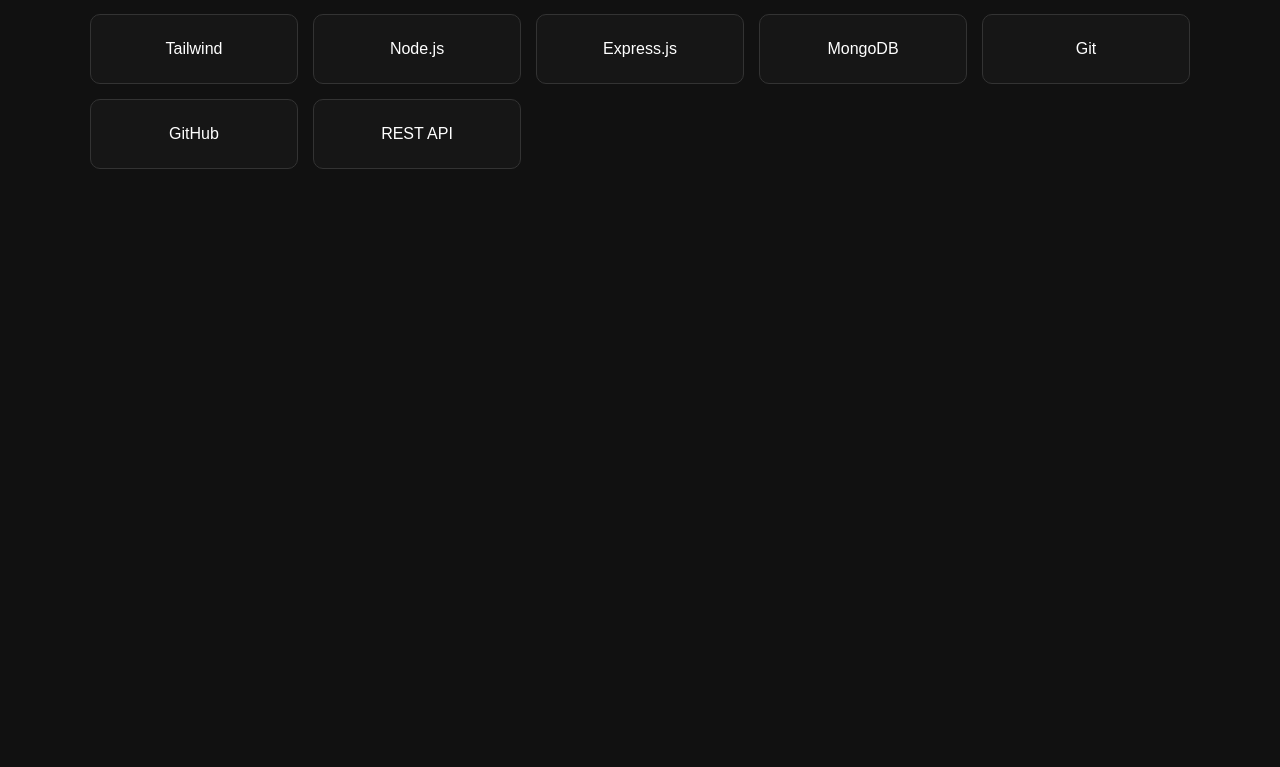
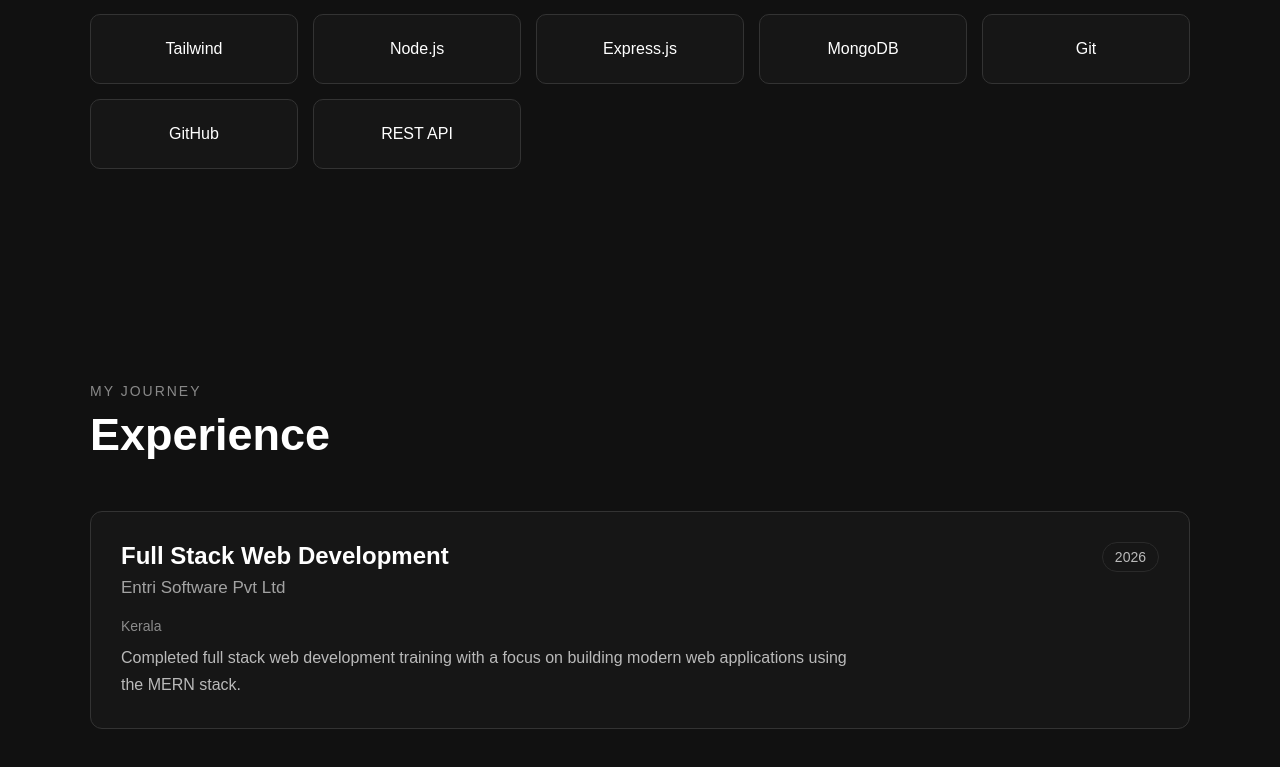
Before and after one commit to manumohan5665-prog/manu-portfolio, a React (Vite) app: page / in a window 1280 px wide. Shown: the part 1731-2498 px from the top of the page. Before the commit the page ends 2000 px from the top, so only its background shows below. Built offline with nearby package versions, Linux system fonts and the light colour scheme.

Commit message:
added experience section

```diff
--- a/src/App.css
+++ b/src/App.css
@@ -213,6 +213,67 @@
   border-color: #666;
 }
 
+/* Experience */
+
+.experience-list {
+  display: flex;
+  flex-direction: column;
+  gap: 25px;
+}
+
+.experience-card {
+  border: 1px solid #333;
+  border-radius: 12px;
+  padding: 30px;
+  background: #161616;
+  transition: 0.3s;
+}
+
+.experience-card:hover {
+  transform: translateY(-4px);
+  border-color: #666;
+}
+
+.experience-header {
+  display: flex;
+  justify-content: space-between;
+  align-items: flex-start;
+  gap: 20px;
+}
+
+.experience-header h3 {
+  margin: 0 0 8px;
+  font-size: 24px;
+}
+
+.experience-company {
+  margin: 0;
+  font-size: 17px;
+  opacity: 0.6;
+}
+
+.experience-year {
+  font-size: 14px;
+  padding: 6px 12px;
+  border: 1px solid #333;
+  border-radius: 20px;
+  white-space: nowrap;
+  opacity: 0.7;
+}
+
+.experience-location {
+  margin: 20px 0 10px;
+  font-size: 14px;
+  opacity: 0.5;
+}
+
+.experience-description {
+  max-width: 750px;
+  line-height: 1.7;
+  opacity: 0.7;
+  margin: 0;
+}
+
 /* Mobile Menu Button */
 
 .menu-button {
@@ -317,7 +378,26 @@
   /* Skills */
 
   .skills-grid {
-  grid-template-columns: repeat(2, 1fr);
+    grid-template-columns: repeat(2, 1fr);
+  }
+
+  /* Experience */
+
+  .experience-card {
+  padding: 22px;
+}
+
+.experience-header {
+  flex-direction: column;
+  gap: 12px;
+}
+
+.experience-header h3 {
+  font-size: 21px;
+}
+
+.experience-year {
+  align-self: flex-start;
 }
 
 }
--- a/src/App.jsx
+++ b/src/App.jsx
@@ -2,6 +2,7 @@
 import Hero from "./components/Hero"
 import About from "./components/About"
 import Skills from "./components/Skills"
+import Experience from "./components/Experience"
 import "./App.css"
 
 function App() {
@@ -14,6 +15,8 @@
       <About />
 
        <Skills />
+
+       <Experience />
     </>
   )
 }
--- /dev/null
+++ b/src/components/Experience.jsx
@@ -0,0 +1,73 @@
+function Experience() {
+
+    const experiences = [
+        {
+            id: 1,
+            title: "Full Stack Web Development",
+            company: "Entri Software Pvt Ltd",
+            location: "Kerala",
+            year: "2026",
+            description:
+                "Completed full stack web development training with a focus on building modern web applications using the MERN stack."
+        }
+    ]
+
+    return (
+        <section className="experience section" id="experience">
+
+            <div className="section-container">
+
+                <p className="section-label">
+                    My Journey
+                </p>
+
+                <h2 className="section-title">
+                    Experience
+                </h2>
+
+                <div className="experience-list">
+
+                    {experiences.map((experience) => (
+
+                        <div
+                            className="experience-card"
+                            key={experience.id}
+                        >
+
+                            <div className="experience-header">
+
+                                <div>
+                                    <h3>{experience.title}</h3>
+
+                                    <p className="experience-company">
+                                        {experience.company}
+                                    </p>
+                                </div>
+
+                                <span className="experience-year">
+                                    {experience.year}
+                                </span>
+
+                            </div>
+
+                            <p className="experience-location">
+                                {experience.location}
+                            </p>
+
+                            <p className="experience-description">
+                                {experience.description}
+                            </p>
+
+                        </div>
+
+                    ))}
+
+                </div>
+
+            </div>
+
+        </section>
+    )
+}
+
+export default Experience
--- a/src/components/Navbar.jsx
+++ b/src/components/Navbar.jsx
@@ -17,6 +17,7 @@
         <a href="#home">Home</a>
         <a href="#about">About</a>
         <a href="#skills">Skills</a>
+        <a href="#experience">Experience</a>
         <a href="#projects">Projects</a>
         <a href="#contact">Contact</a>
       </div>
@@ -38,6 +39,7 @@
           <a href="#home">Home</a>
           <a href="#about">About</a>
           <a href="#skills">Skills</a>
+          <a href="#experience">Experience</a>
           <a href="#projects">Projects</a>
           <a href="#contact">Contact</a>
 
```
